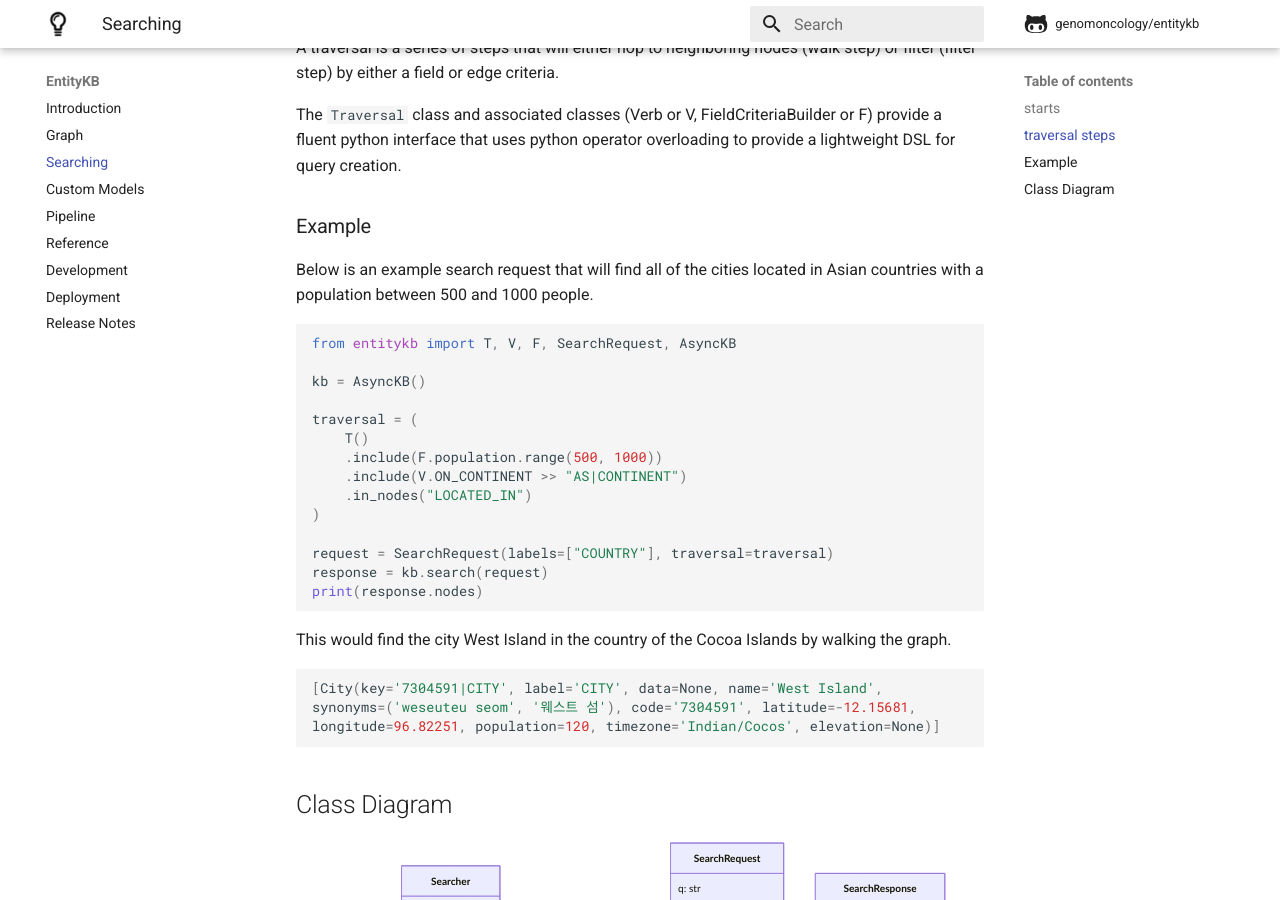
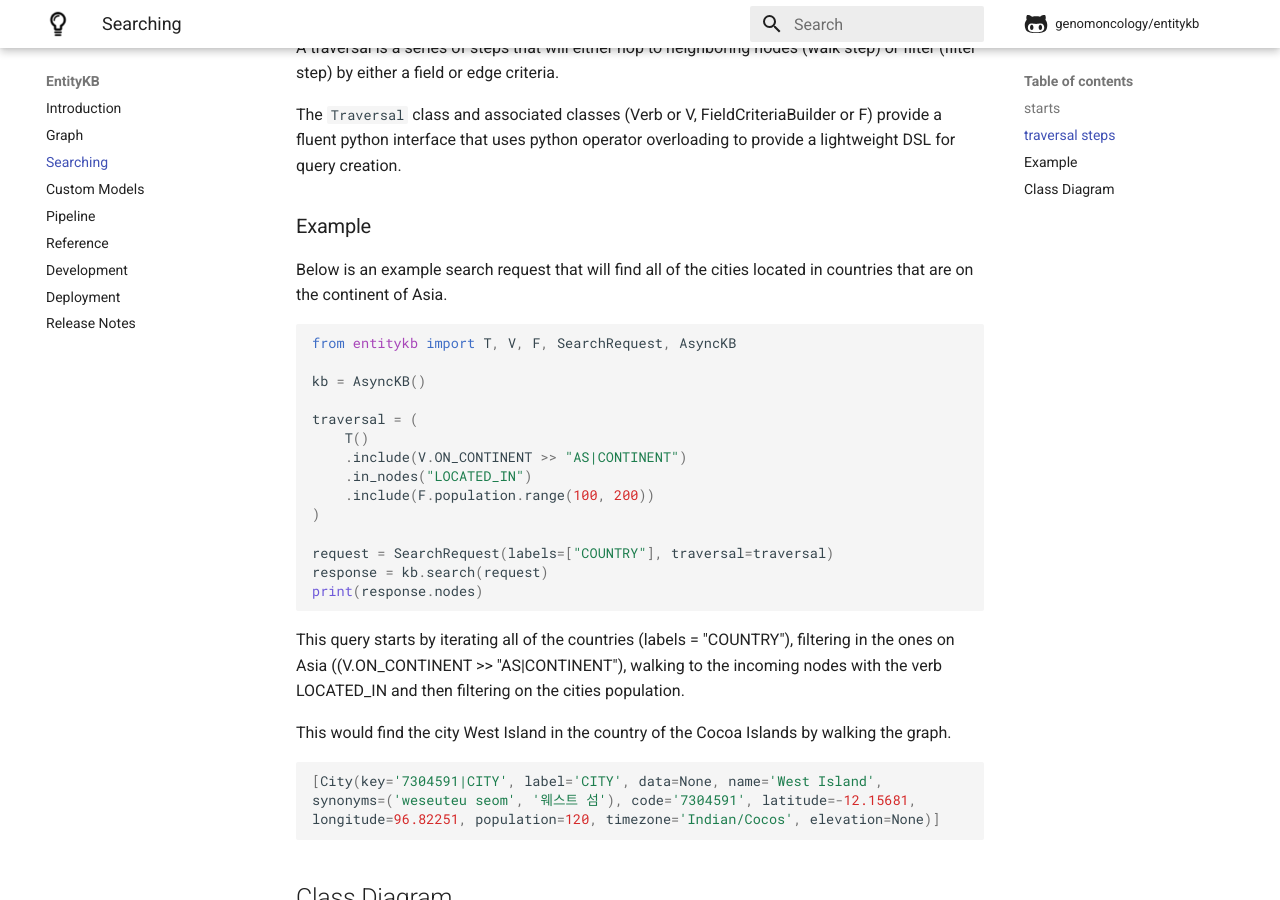
Before and after one commit to Cyberian-Dev/entitykb, an MkDocs documentation site: the page built from docs/searching.md, in a window 1280 px wide and 900 px high, scrolled down 908 px. Built offline with MkDocs 1.6.1 and Material for MkDocs 9.7.7, drawn with Linux system fonts in a browser that asks for light colours; comment, search, counter and statistics services are not loaded.

````diff
--- a/dev-requirements.txt
+++ b/dev-requirements.txt
@@ -62,7 +62,7 @@ tabulate==0.8.7
 toml==0.10.2; python_version >= '2.6' and python_version not in '3.0, 3.1, 3.2, 3.3'
 tornado==6.1; python_version >= '3.5'
 tox==3.20.1
-tqdm==4.51.0; python_version >= '2.6' and python_version not in '3.0, 3.1, 3.2, 3.3'
+tqdm==4.52.0; python_version >= '2.6' and python_version not in '3.0, 3.1, 3.2, 3.3'
 traitlets==5.0.5; python_version >= '3.7'
 translitcodec==0.5.2; python_version >= '3'
 typer==0.3.2; python_version >= '3.6'
--- a/docs/searching.md
+++ b/docs/searching.md
@@ -53,7 +53,7 @@ query creation.
 ### Example
 
 Below is an example search request that will find all of the cities
-located in Asian countries with a population between 500 and 1000 people.
+located in countries that are on the continent of Asia.
 
 ```python
 from entitykb import T, V, F, SearchRequest, AsyncKB
@@ -62,15 +62,20 @@ kb = AsyncKB()
 
 traversal = (
     T()
-    .include(F.population.range(500, 1000))
     .include(V.ON_CONTINENT >> "AS|CONTINENT")
     .in_nodes("LOCATED_IN")
+    .include(F.population.range(100, 200))
 )
 
 request = SearchRequest(labels=["COUNTRY"], traversal=traversal)
 response = kb.search(request)
 print(response.nodes)
 ```
+
+This query starts by iterating all of the countries (labels = "COUNTRY"),
+filtering in the ones on Asia ((V.ON_CONTINENT >> "AS|CONTINENT"), walking
+to the incoming nodes with the verb LOCATED_IN and then filtering
+on the cities population.
 
 This would find the city West Island in the country of the Cocoa Islands
 by walking the graph.
--- a/src/entitykb/__version__.py
+++ b/src/entitykb/__version__.py
@@ -1,3 +1,3 @@
 __title__ = "entitykb"
 __description__ = "Knowledge Base toolkit for Python"
-__version__ = "0.9.0"
+__version__ = "0.9.1"
````
Also changed, not shown: docs/deployment.md (+6 -2 lines), setup.py (+8 -8 lines), 3 other files.
